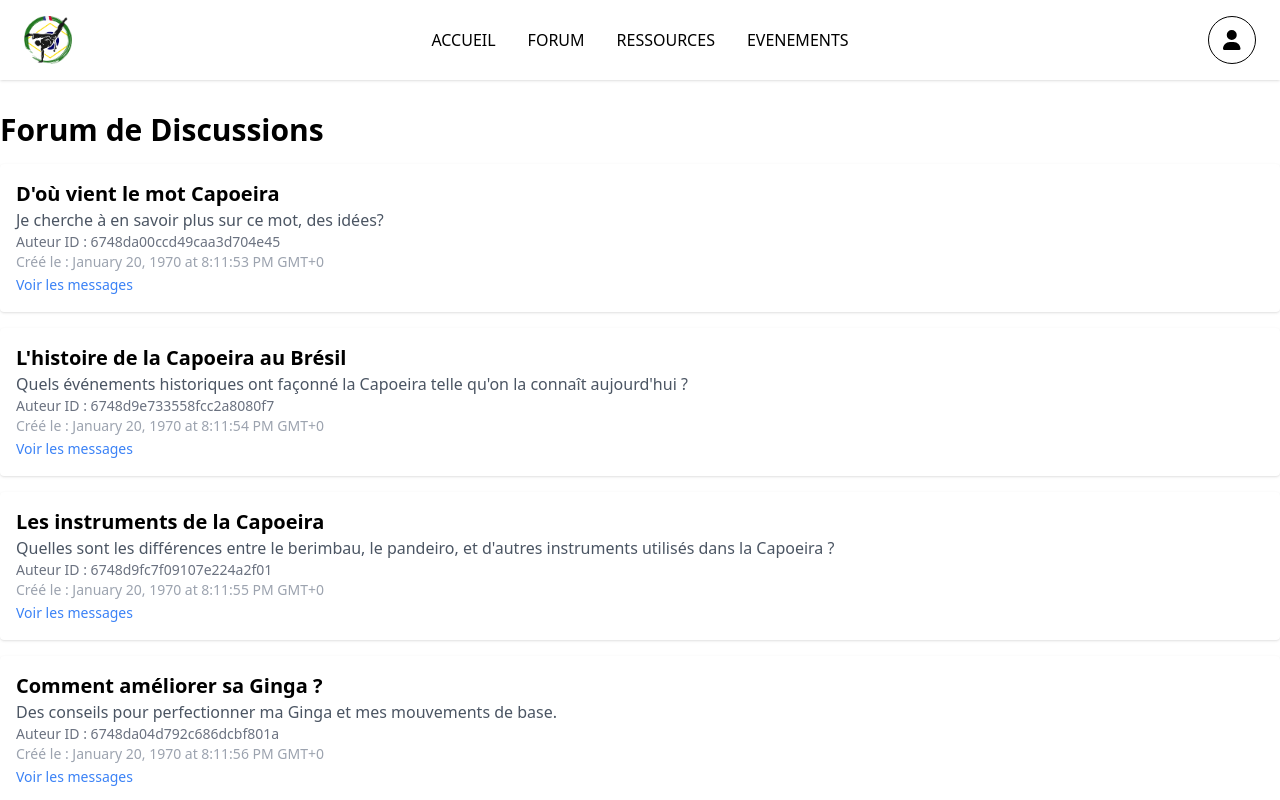
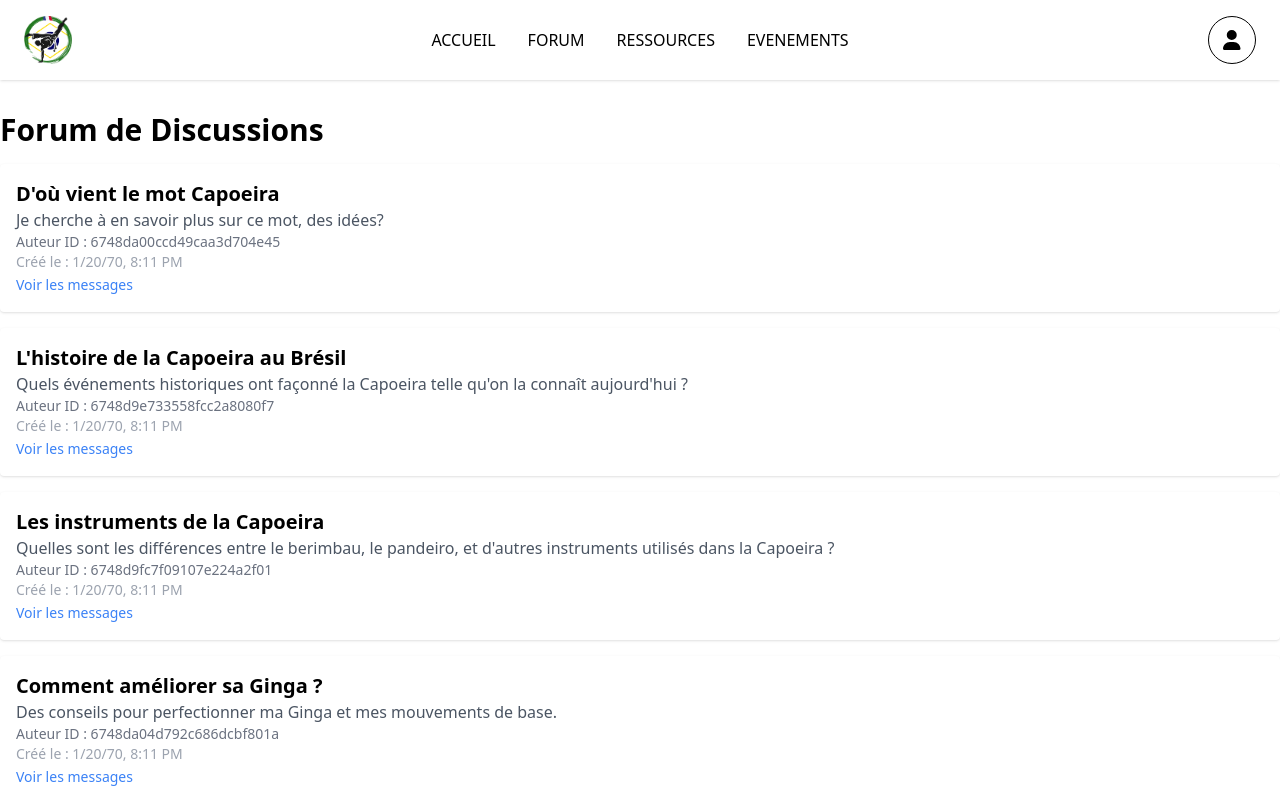
Before and after one commit to RejdaQATI/site-capoeira, an Angular app: page /forum in a window 1280 px wide. Shown: the top 800 px of the page. Built offline with nearby package versions, Linux system fonts and the light colour scheme; data requests are answered from the project's data file.

Commit message:
finished forum and dates

```diff
--- a/src/app/pages/events/event-item/event-item.component.html
+++ b/src/app/pages/events/event-item/event-item.component.html
@@ -21,6 +21,6 @@
     </p>
     <p class="mt-4">
         <span class="font-semibold">Date :</span>
-        {{ event.start_date | date: 'long' }} - {{ event.end_date | date: 'long' }}
+        {{ event.start_date | date: 'short' }} - {{ event.end_date | date: "short" }}
     </p>
 </div>
--- a/src/app/pages/forum/discussion-detail/discussion-detail.component.html
+++ b/src/app/pages/forum/discussion-detail/discussion-detail.component.html
@@ -4,7 +4,7 @@
       <li *ngFor="let message of messages" class="bg-gray-100 p-4 rounded shadow">
         <p class="text-sm text-gray-500">Auteur ID : {{ message.user_id }}</p>
         <p class="text-gray-800">{{ message.text }}</p>
-        <p class="text-sm text-gray-400">Envoyé le : {{ message.date | date: 'long' }}</p>
+        <p class="text-sm text-gray-400">Envoyé le : {{ message.date | date:"MM/dd/yy"  }}</p>
       </li>
     </ul>
   </div>
--- a/src/app/pages/forum/forum.component.html
+++ b/src/app/pages/forum/forum.component.html
@@ -5,7 +5,7 @@
         <h2 class="text-xl font-semibold">{{ discussion.subject }}</h2>
         <p class="text-gray-600">{{ discussion.description }}</p>
         <p class="text-sm text-gray-500">Auteur ID : {{ discussion.author_id }}</p>
-        <p class="text-sm text-gray-400">Créé le : {{ discussion.createdAt | date: 'long' }}</p>
+        <p class="text-sm text-gray-400">Créé le : {{ discussion.createdAt | date:"short" }}</p>
         <a
             [routerLink]="['/forum/discussion', discussion._id]"
             class="text-blue-500 hover:underline text-sm"
```
